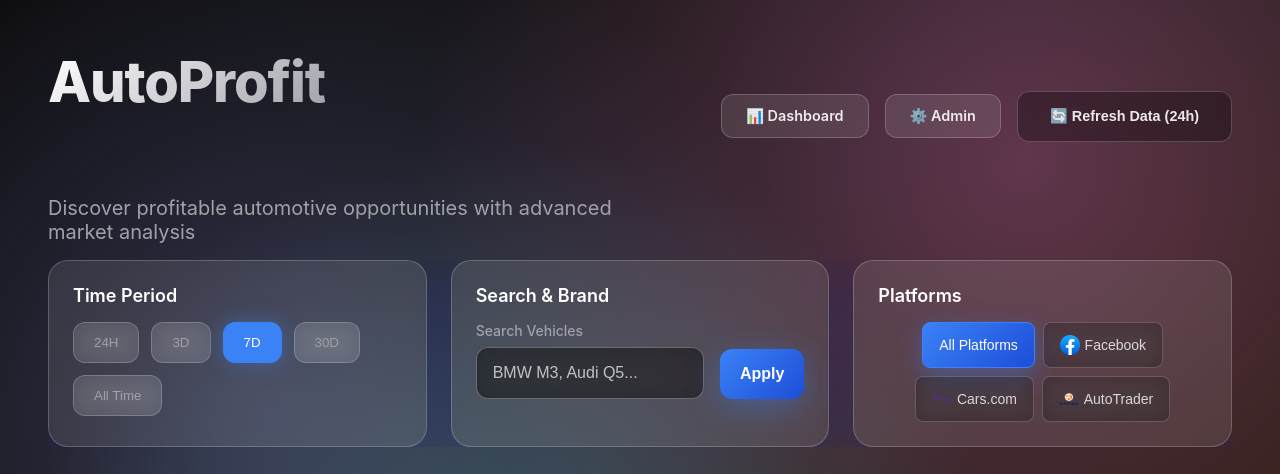
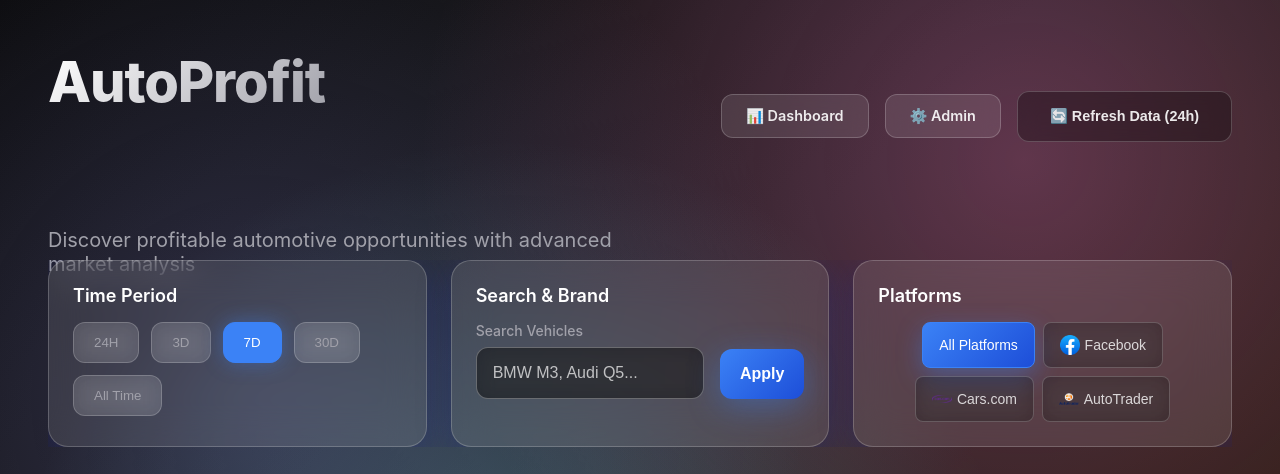
Before and after one commit to Simplufy/Automonitorv69, a FastAPI app: page / in a window 1280 px wide. Shown: the top 474 px of the page. Run offline with FastAPI, Linux system fonts and the light colour scheme; data that the repository does not hold is empty; parts of the project's set-up code (start-up, migrations or seed data) failed here and were passed over; some libraries are stand-ins or nearby versions.

Commit message:
Adjust spacing to prevent text overlap in the header
Update CSS to increase bottom padding in the ::before pseudo-element, resolving text overlap issues.

Replit-Commit-Author: Agent
Replit-Commit-Session-Id: 716a6384-2f5e-47f5-bfd1-870b09d61bcf
Replit-Commit-Checkpoint-Type: full_checkpoint
Replit-Commit-Screenshot-Url: https://storage.googleapis.com/screenshot-production-us-central1/cbdf3516-c201-4403-9261-82c1e7cde1fe/716a6384-2f5e-47f5-bfd1-870b09d61bcf/IWiS3F8

```diff
--- a/app/static/modern-styles.css
+++ b/app/static/modern-styles.css
@@ -82,10 +82,9 @@ body::before {
   font-weight: 400;
   position: absolute;
   left: 0;
-  bottom: -2rem;
+  bottom: -4rem;
   max-width: 600px;
   margin-top: 0.75rem;
-  padding-top: 2rem;
 }
 
 .header-actions {
```
Also changed, not shown: attached_assets/image_1758308172388.png (added).
